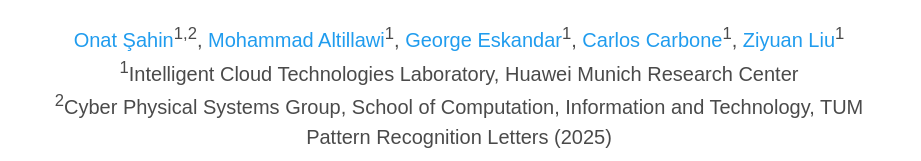
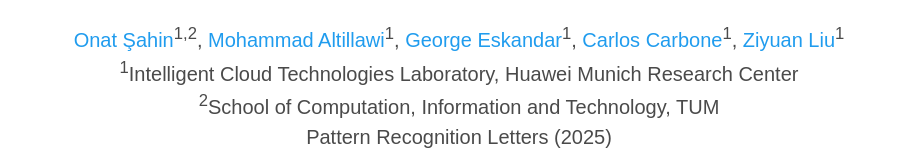
Before and after one commit to onatsahin/ConsistentDreamer, a plain HTML site: page index.html in a window 1280 px wide. Shown: the part 213-374 px from the top of the page, without its empty margins (181-1102 px from the left). Drawn offline with nearby package versions, Linux system fonts and the light colour scheme; some icons are missing; a web font is replaced by a local one.

Commit message:
Update index.html

```diff
--- a/index.html
+++ b/index.html
@@ -69,7 +69,7 @@
               </div>
 
                   <div class="is-size-5 publication-authors">
-                    <span class="author-block"><sup>1</sup>Intelligent Cloud Technologies Laboratory, Huawei Munich Research Center<br><sup>2</sup>Cyber Physical Systems Group, School of Computation, Information and Technology, TUM<br>Pattern Recognition Letters (2025)</span>
+                    <span class="author-block"><sup>1</sup>Intelligent Cloud Technologies Laboratory, Huawei Munich Research Center<br><sup>2</sup>School of Computation, Information and Technology, TUM<br>Pattern Recognition Letters (2025)</span>
                     <!-- <span class="eql-cntrb"><small><br><sup>*</sup>Indicates Equal Contribution</small></span> -->
                   </div>
 
```
